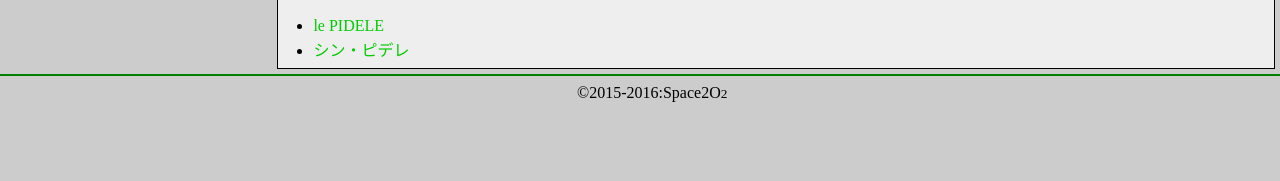
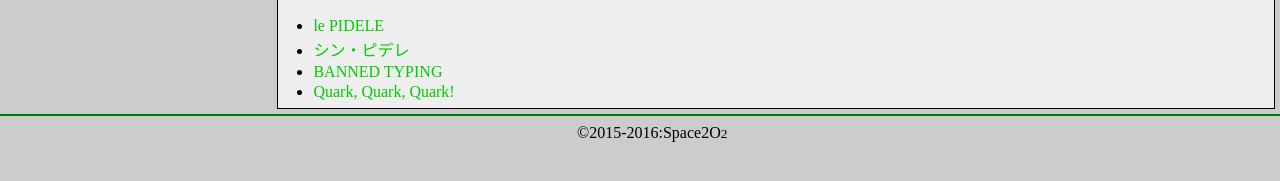
Before and after one commit to Double-oxygeN/Double-oxygeN.github.io, a plain HTML site: page game/top.html in a window 1280 px wide. Shown: the part 141-322 px from the top of the page. Drawn offline with Linux system fonts and the light colour scheme.

Commit message:
add games

```diff
--- a/game/top.html
+++ b/game/top.html
@@ -18,6 +18,8 @@
 		<ul>
 			<li><a href="pidele_v150.html">le PIDELE</a></li>
 			<li><a href="http://pidele.double-oxygen.net">シン・ピデレ</a></li>
+			<li><a href="http://banned-typing.double_oxygen.trap.show/">BANNED TYPING</a></li>
+			<li><a href="http://double-oxygen.net/quark3/">Quark, Quark, Quark!</a></li>
 		</ul>
 	</div>
 
```
